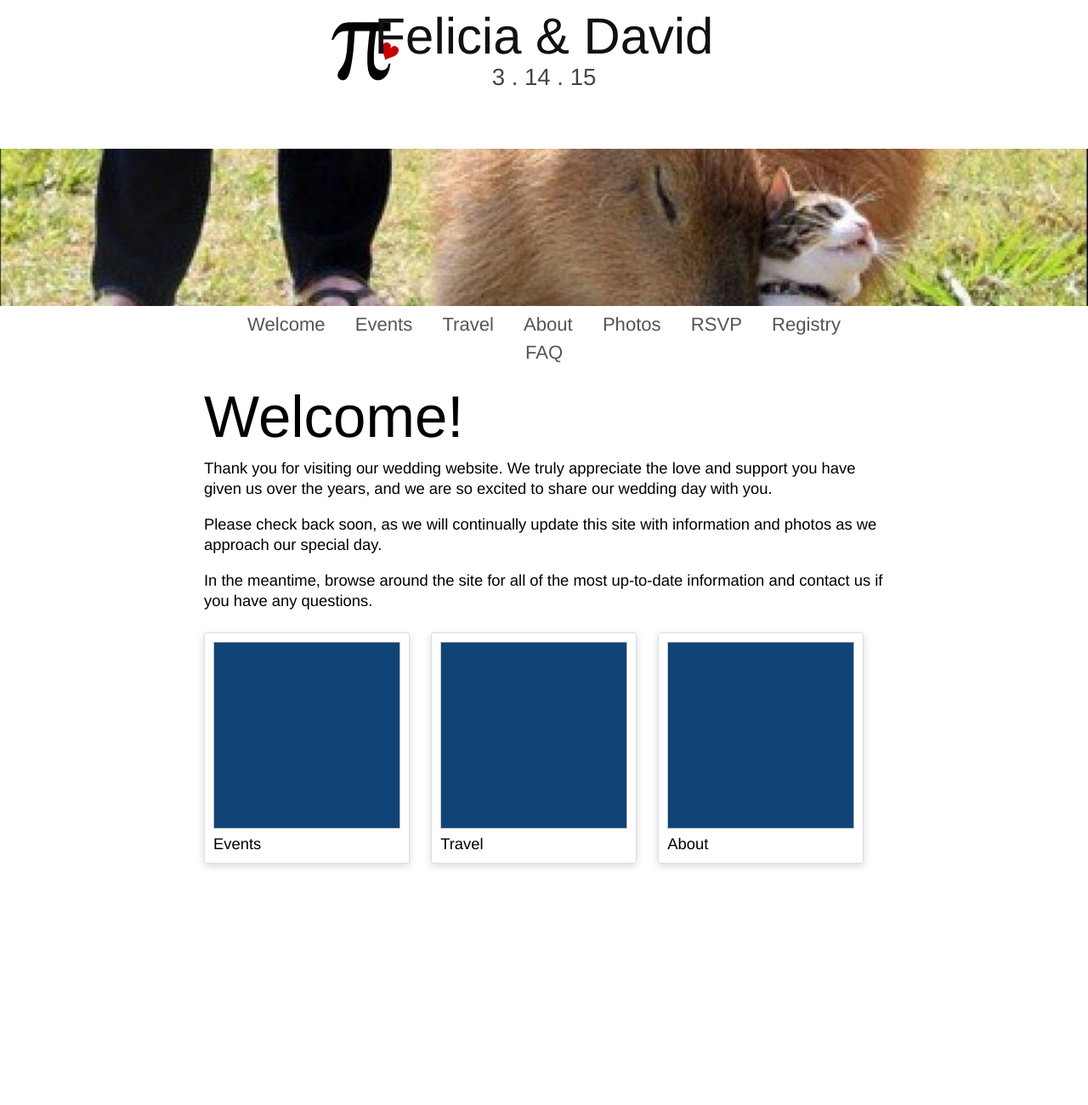
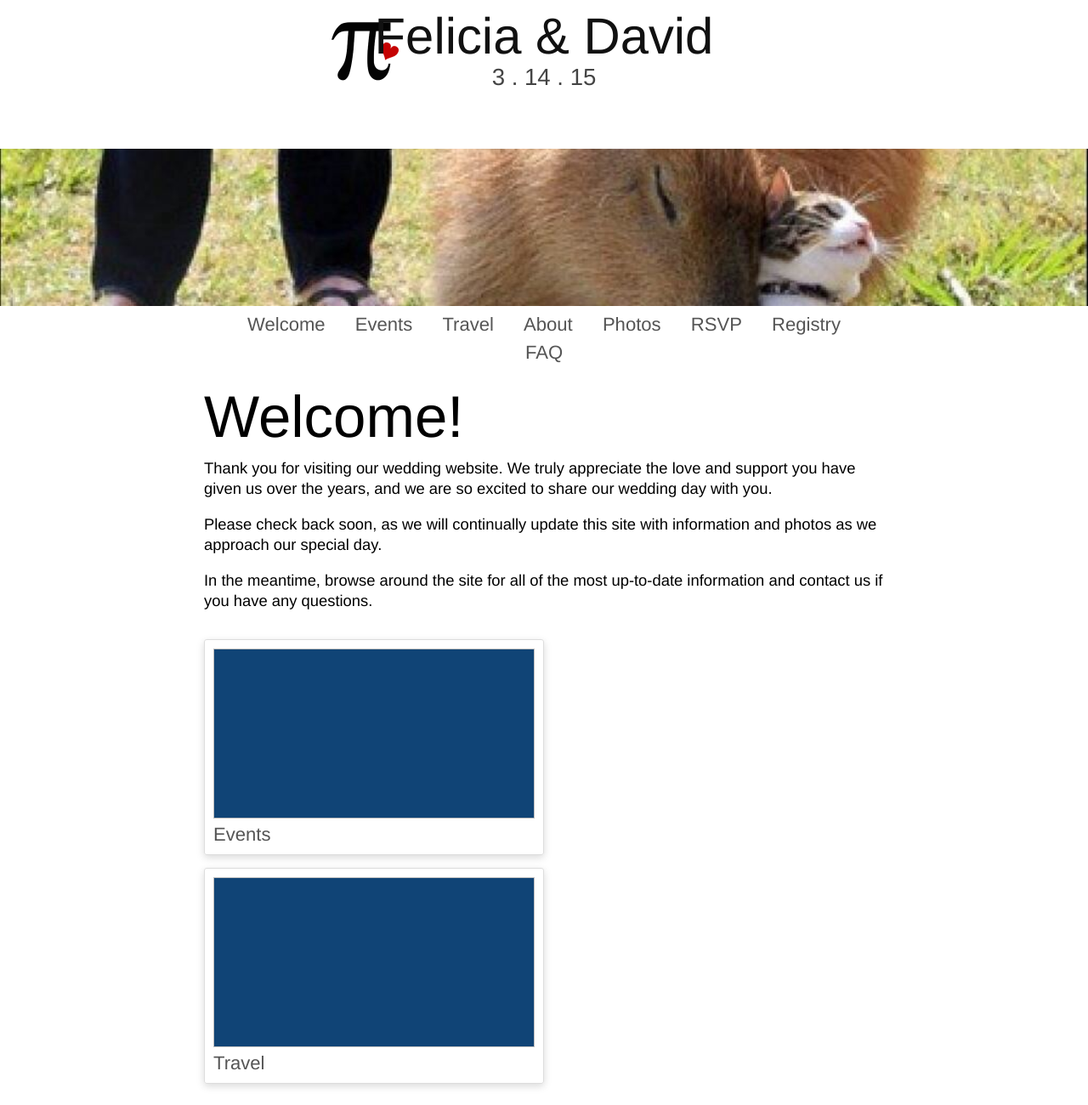
Before and after one commit to dnschnur/piday.github.com, a Jekyll site: the page built from index.md, in a window 1280 px wide. Shown: the whole page at 85% size. Built offline with Jekyll 4.4.1, drawn with Linux system fonts in a browser that asks for light colours; nearby versions of some CDN libraries.

Commit message:
Fixed quick-link styles to work on mobile.

```diff
--- a/index.md
+++ b/index.md
@@ -14,21 +14,13 @@
   <div class="quick-link">
     <a href="/events">
       <img class="photo">
+    <div>Events</div>
     </a>
-    <div>Events</div>
   </div>
-
   <div class="quick-link">
     <a href="/travel">
       <img class="photo">
+    <div>Travel</div>
     </a>
-    <div>Travel</div>
-  </div>
-
-  <div class="quick-link">
-    <a href="/about">
-      <img class="photo">
-    </a>
-    <div>About</div>
   </div>
 </div>
--- a/piday.css
+++ b/piday.css
@@ -136,7 +136,7 @@
 #content {
   margin: 0 auto;
   max-width: 800px;
-  padding: 10px 15px 35px 15px;
+  padding: 10px 15px 25px 15px;
 }
 
 .menu-item {
@@ -205,31 +205,27 @@
   text-decoration: none;
 }
 
-.quick-links {
-  margin-top: 25px;
+.quick-link {
+  display: inline-block;
+  margin-top: 15px;
+  width: 50%;
 }
 
-.quick-link {
+.quick-link a {
   border: 1px solid #ddd;
   border-radius: 3px;
   -o-box-shadow: 0 3px 10px rgba(0,0,0,0.1);
   -moz-box-shadow: 0 3px 10px rgba(0,0,0,0.1);
   -webkit-box-shadow: 0 3px 10px rgba(0,0,0,0.1);
   box-shadow: 0 3px 10px rgba(0,0,0,0.15);
-  display: inline-block;
+  display: block;
   padding: 10px;
-}
-.quick-link:first-child {
-  margin-right: 20px;
-}
-.quick-link:last-child {
-  margin-left: 20px;
 }
 
 .quick-link .photo {
   background: #104476;
-  height: 220px;
-  width: 220px;
+  height: 200px;
+  width: 100%;
 }
 
 @media (max-width: 800px) {
@@ -289,6 +285,16 @@
 
   .menu-dropdown {
     top: 1.5em;
+  }
+
+  .quick-link {
+    width: 100%;
+  }
+  .quick-link:first-child {
+    padding-right: 0;
+  }
+  .quick-link:last-child {
+    padding-left: 0;
   }
 }
 
```
